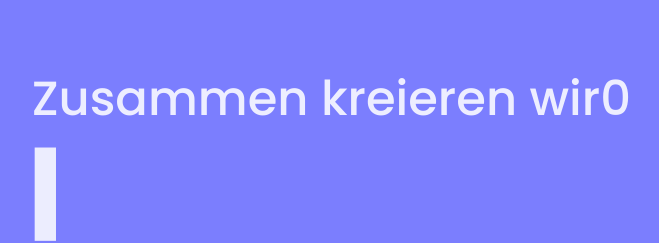
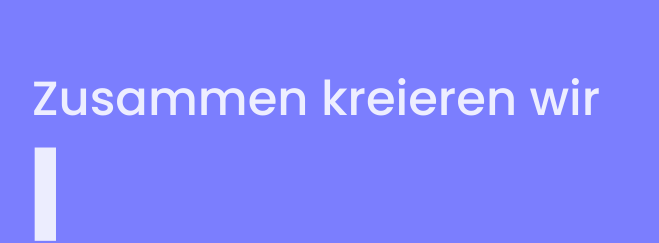
Before and after one commit to Sumis34/Home-Page, a React (Create React App) app: page /contact-form in a window 1280 px wide. Shown: the part 250-493 px from the top of the page, without its empty margins (45-704 px from the left). Built offline with nearby package versions, Linux system fonts and the light colour scheme.

Commit message:
bug removed

```diff
--- a/src/pages/ContactForm/ContactForm.js
+++ b/src/pages/ContactForm/ContactForm.js
@@ -141,7 +141,7 @@ export function FormFields(props) {
                         <input type="number" onChange={(e) => setFormData({ ...formData, code: e.target.value })} />
                     </label>
                     <FormButton onClick={() => setState(state - 1)} type="form-btn back" icon={arrow} />
-                    <FormButton onClick={() => validateCode(formData)} type="form-btn" label="Verify" icon={arrow} />
+                    <FormButton onClick={() => validateCode(formData, SUCCESS_PAGE)} type="form-btn" label="Verify" icon={arrow} />
                 </>
             break;
         case 6:
@@ -158,7 +158,7 @@ export function FormFields(props) {
         default:
             Form =
                 <>
-                    <h2 className="form-topic">Zusammen kreieren wir{state}</h2>
+                    <h2 className="form-topic">Zusammen kreieren wir</h2>
                     <h1 className="from-title">
                         <Typewriter options={{
                             strings: ['Ihr Imagefilm', 'Dein Hobbyfilm', 'Ihr Werbespot', 'Ihr Wunsch!'],
```
